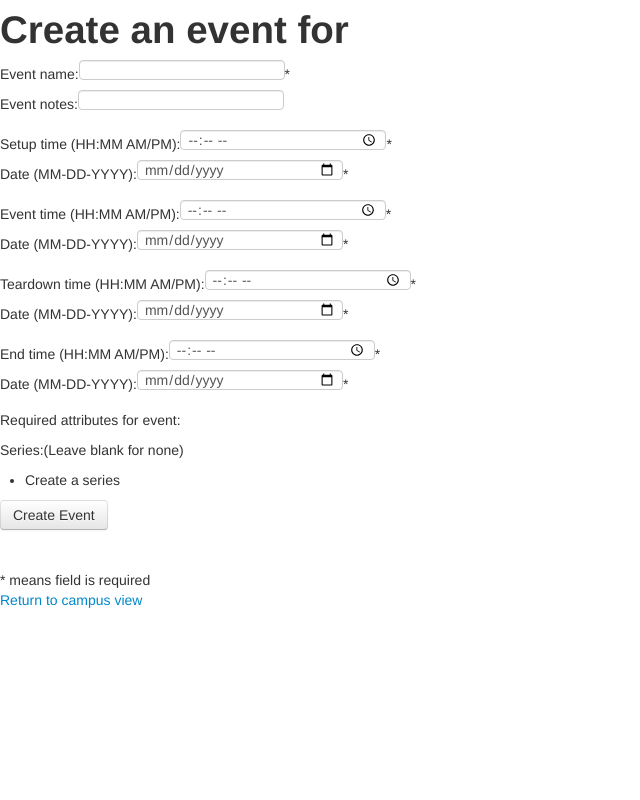
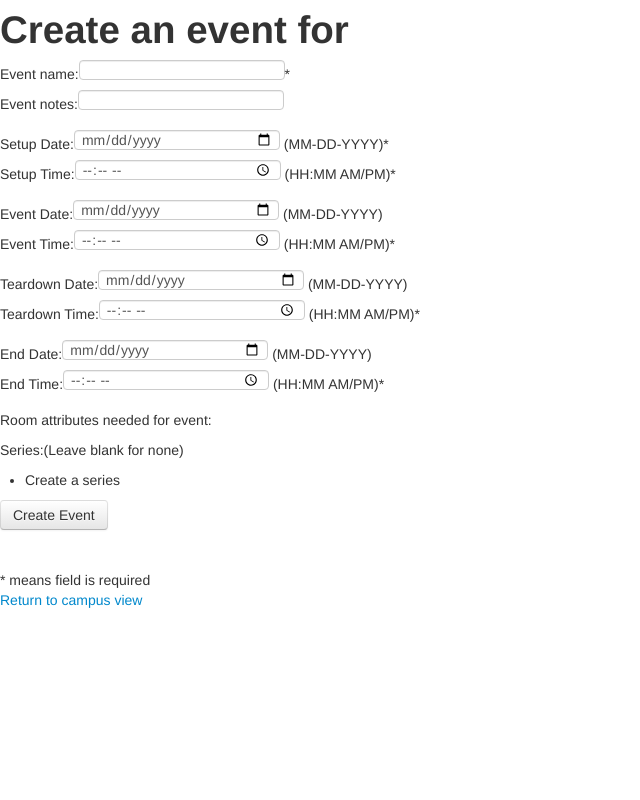
Before and after one commit to scsper/room-booking, a Django app: template room_scheduler/booking/templates/booking/create_event.html in a window 1280 px wide. Shown: the whole page, without its empty margins (0-640 px from the left). Run offline with Django 3.2, Linux system fonts and the light colour scheme; the template is opened without the code that fills it, so the values that code supplies are empty; some libraries are stand-ins or nearby versions.

Commit message:
extended partial create_event view

```diff
--- a/room_scheduler/booking/templates/booking/create_event.html
+++ b/room_scheduler/booking/templates/booking/create_event.html
@@ -21,19 +21,19 @@
 		<p>Event name:<input type="text" name="name" maxLength=50>*
 		<br>Event notes:<input type="text" name="notes" maxLength=500></p>
 
-		<p>Setup time (HH:MM AM/PM):<input type="time" name="setupTime">*
-		<br>Date (MM-DD-YYYY):<input type="date" name="setupDate">*
+		<p>Setup Date:<input type="date" name="setupDate"> (MM-DD-YYYY)*
+		<br>Setup Time:<input type="time" name="setupTime"> (HH:MM AM/PM)*
 
-		<p>Event time (HH:MM AM/PM):<input type="time" name="eventTime">*
-		<br>Date (MM-DD-YYYY):<input type="date" name="eventDate">*
+		<p>Event Date:<input type="date" name="eventDate"> (MM-DD-YYYY)
+		<br>Event Time:<input type="time" name="eventTime"> (HH:MM AM/PM)*
 
-		<p>Teardown time (HH:MM AM/PM):<input type="time" name="teardownTime">*
-		<br>Date (MM-DD-YYYY):<input type="date" name="teardownDate">*
+		<p>Teardown Date:<input type="date" name="teardownDate"> (MM-DD-YYYY)
+		<br>Teardown Time:<input type="time" name="teardownTime"> (HH:MM AM/PM)*
 
-		<p>End time (HH:MM AM/PM):<input type="time" name="endTime">*
-		<br>Date (MM-DD-YYYY):<input type="date" name="endDate">*</p>
+		<p>End Date:<input type="date" name="endDate"> (MM-DD-YYYY)
+		<br>End Time:<input type="time" name="endTime"> (HH:MM AM/PM)*</p>
 
-		<p>Required attributes for event:</br>
+		<p>Room attributes needed for event:</br>
 		<ul>
 			{% for attribute in attributes %}
         		<label class="checkbox" for="attribute{{ forloop.counter }}">
@@ -57,7 +57,9 @@
 
 		<p><input class="btn" type=submit value="Create Event"></p>
 	</form>
-	<br>* means field is required</br>
+	<div>
+		<br>* means field is required</br>
+	</div>
 	<a href="/campus/"> Return to campus view</a>
 
 </body>
```
Also changed, not shown: room_scheduler/booking/views.py (+29 -4 lines).
